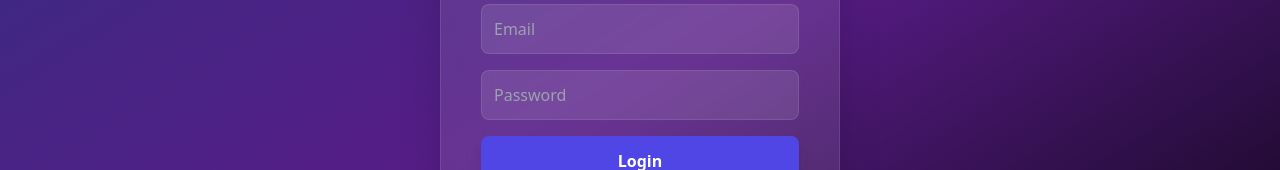
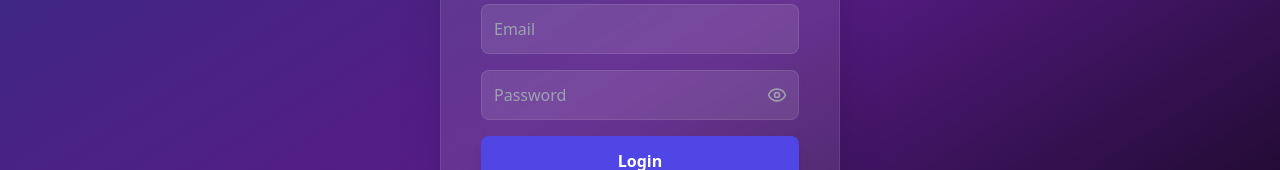
Before and after one commit to ARCHANA-MADDELA-57/healthy-habits-Tracker-frontend, a React (Vite) app: page /login in a window 1280 px wide. Shown: the part 313-483 px from the top of the page. Built offline with nearby package versions, Linux system fonts and the light colour scheme.

Commit message:
implemented logic for eyeoff,eye for signup and logic

```diff
--- a/src/pages/Login.jsx
+++ b/src/pages/Login.jsx
@@ -2,12 +2,14 @@ import { useState, useContext } from "react";
 import { Link, useNavigate } from "react-router-dom";
 import { motion, AnimatePresence } from "framer-motion";
 import { AuthContext } from "../context/AuthContext";
-import { toast } from "react-toastify"; // 1. Import toast
+import { toast } from "react-toastify";
+import { Eye, EyeOff } from "lucide-react";
 
 const Login = () => {
   const [email, setEmail] = useState("");
   const [password, setPassword] = useState("");
   const [status, setStatus] = useState("idle");
+  const [showPassword, setShowPassword] = useState(false);
 
   const { login } = useContext(AuthContext);
   const navigate = useNavigate();
@@ -31,9 +33,7 @@ const Login = () => {
       const data = await response.json();
 
       if (response.ok) {
-        // ✅ Pass BOTH user and token to context
         login(data.user, data.token);
-
         setStatus("success");
         toast.success(`Welcome back, ${data.user.fullName}!`);
         setTimeout(() => navigate("/dashboard"), 1500);
@@ -67,15 +67,25 @@ const Login = () => {
             required
           />
 
+          <div className="relative">
             <input
-            type="password"
+              type={showPassword ? "text" : "password"}
               placeholder="Password"
               value={password}
               onChange={(e) => setPassword(e.target.value)}
               disabled={status !== "idle"}
-            className="w-full p-3 mb-2 rounded-lg bg-white/10 border border-white/10 outline-none focus:border-indigo-400 transition-all disabled:opacity-50"
+              className="w-full p-3 rounded-lg bg-white/10 border border-white/10 outline-none focus:border-indigo-400 transition-all disabled:opacity-50 pr-12"
               required
             />
+            <button
+              type="button"
+              onClick={() => setShowPassword(!showPassword)}
+              className="absolute right-3 top-1/2 -translate-y-1/2 text-gray-400 hover:text-white transition-colors disabled:opacity-50"
+              disabled={status !== "idle"}
+            >
+              {showPassword ? <EyeOff size={20} /> : <Eye size={20} />}
+            </button>
+          </div>
 
           <button
             type="submit"
@@ -117,12 +127,7 @@ const Login = () => {
               )}
 
               {status === "idle" && (
-                <motion.span
-                  key="idle"
-                  initial={{ opacity: 0 }}
-                  animate={{ opacity: 1 }}
-                  exit={{ opacity: 0 }}
-                >
+                <motion.span key="idle" initial={{ opacity: 0 }} animate={{ opacity: 1 }} exit={{ opacity: 0 }}>
                   Login
                 </motion.span>
               )}
--- a/src/pages/Signup.jsx
+++ b/src/pages/Signup.jsx
@@ -1,20 +1,21 @@
 import { useState } from "react";
 import { Link, useNavigate } from "react-router-dom";
 import { motion, AnimatePresence } from "framer-motion";
-import { toast } from "react-toastify"; // 1. Import toast
+import { toast } from "react-toastify";
+import { Eye, EyeOff } from "lucide-react";
 
 const Signup = () => {
   const [email, setEmail] = useState("");
   const [password, setPassword] = useState("");
   const [fullName, setFullName] = useState("");
   const [isLoading, setIsLoading] = useState(false);
+  const [showPassword, setShowPassword] = useState(false);
 
   const navigate = useNavigate();
 
   const handleSignup = async (e) => {
     e.preventDefault();
 
-    // 1. Frontend Regex Checks
     const emailRegex = /^[^\s@]+@[^\s@]+\.[^\s@]+$/;
     const passwordRegex = /^(?=.*[a-z])(?=.*[A-Z])(?=.*\d)(?=.*[@$!%*?&])[A-Za-z\d@$!%*?&]{8,}$/;
 
@@ -39,7 +40,6 @@ const Signup = () => {
         toast.success("Signup successful! You can now login.");
         setTimeout(() => navigate("/login"), 2000);
       } else {
-        // This catches "User already registered" from Supabase
         toast.error(data.error || "Signup failed");
       }
     } catch (err) {
@@ -83,15 +83,24 @@ const Signup = () => {
             required
           />
 
+          <div className="relative">
             <input
-            type="password"
+              type={showPassword ? "text" : "password"}
               placeholder="Password"
               value={password}
               onChange={(e) => setPassword(e.target.value)}
               disabled={isLoading}
-            className="w-full p-3 mb-2 rounded-lg bg-white/10 border border-white/10 outline-none focus:border-indigo-400 transition-all disabled:opacity-50"
+              className="w-full p-3 rounded-lg bg-white/10 border border-white/10 outline-none focus:border-indigo-400 transition-all disabled:opacity-50 pr-12"
               required
             />
+            <button
+              type="button"
+              onClick={() => setShowPassword(!showPassword)}
+              className="absolute right-3 top-1/2 -translate-y-1/2 text-gray-400 hover:text-white transition-colors"
+            >
+              {showPassword ? <EyeOff size={20} /> : <Eye size={20} />}
+            </button>
+          </div>
 
           <button
             type="submit"
@@ -109,22 +118,13 @@ const Signup = () => {
                 >
                   <motion.div
                     animate={{ rotate: 360 }}
-                    transition={{
-                      repeat: Infinity,
-                      duration: 1,
-                      ease: "linear",
-                    }}
+                    transition={{ repeat: Infinity, duration: 1, ease: "linear" }}
                     className="w-5 h-5 border-2 border-white/30 border-t-white rounded-full"
                   />
                   <span>Creating Account...</span>
                 </motion.div>
               ) : (
-                <motion.span
-                  key="text"
-                  initial={{ opacity: 0 }}
-                  animate={{ opacity: 1 }}
-                  exit={{ opacity: 0 }}
-                >
+                <motion.span key="text" initial={{ opacity: 0 }} animate={{ opacity: 1 }} exit={{ opacity: 0 }}>
                   Signup
                 </motion.span>
               )}
@@ -134,9 +134,7 @@ const Signup = () => {
 
         <p className="text-sm text-center mt-6 text-gray-400">
           Already have an account?
-          <Link to="/login" className="text-indigo-400 ml-1 hover:underline">
-            Login
-          </Link>
+          <Link to="/login" className="text-indigo-400 ml-1 hover:underline">Login</Link>
         </p>
       </motion.div>
     </div>
```
Lines whose indentation alone changed are shown as unchanged.
